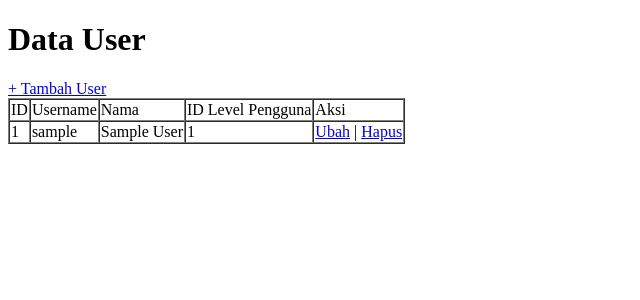
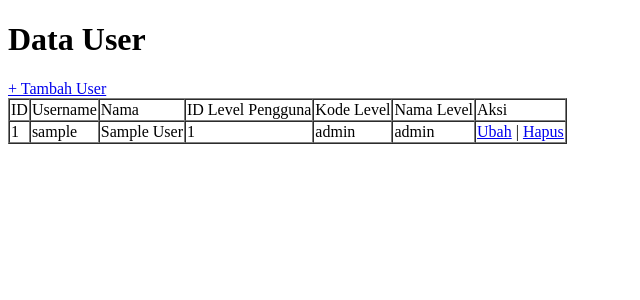
Before and after one commit to MuhammadTaufiqAbdusSalam/PWL_POS, a Laravel app: page /user in a window 1280 px wide. Shown: the top 300 px of the page, without its empty margins (0-640 px from the left). Run offline with Laravel 10, Linux system fonts and the light colour scheme; tables that the repository leaves empty hold one stand-in row (values such as "Sample post").

Commit message:
upload js 4 prak 2.7

```diff
--- a/app/Http/Controllers/UserController.php
+++ b/app/Http/Controllers/UserController.php
@@ -11,57 +11,57 @@ use Illuminate\Http\Request;
 use App\Models\UserModel;
 class UserController extends Controller
 {
-    public function index()
-    {
-        //$row = DB::update('update m_user set user_id = ?, level_id = ? where username = ?', [4, 4, 'customer-1']);
-        //return 'Update data berhasil. Jumlah data yang diupdate: ' . $row . ' baris';
+    // public function index()
+    // {
+    //     //$row = DB::update('update m_user set user_id = ?, level_id = ? where username = ?', [4, 4, 'customer-1']);
+    //     //return 'Update data berhasil. Jumlah data yang diupdate: ' . $row . ' baris';
 
-        // $data =[
-        //     //'username'=>'customer-1',
-        //     //'nama'=>'Pelanggan pertama',
-        //     //'password'=> Hash::make('12345'),
-        //     //'level_id'=> 4
-        //     'level_id' => 2,
-        //     'username' => 'Manager_tiga',
-        //     'nama' => 'Manager 3',A
-        //     'password' => Hash::make('12345'),
-        // ];
-        // UserModel::create($data);
+    //     // $data =[
+    //     //     //'username'=>'customer-1',
+    //     //     //'nama'=>'Pelanggan pertama',
+    //     //     //'password'=> Hash::make('12345'),
+    //     //     //'level_id'=> 4
+    //     //     'level_id' => 2,
+    //     //     'username' => 'Manager_tiga',
+    //     //     'nama' => 'Manager 3',A
+    //     //     'password' => Hash::make('12345'),
+    //     // ];
+    //     // UserModel::create($data);
 
-    //    UserModel::where('username','customer-1')->update($data);
-    // Mencoba akses model UserModel
-    // $user = UserModel::create(
-    //     [
-    //         'username' => 'manager11',
-    //         'nama' => 'Manager11',
-    //         'password' => Hash::make('12345'),
-    //         'level_id' => 2
-    //     ]
-    // );
+    // //    UserModel::where('username','customer-1')->update($data);
+    // // Mencoba akses model UserModel
+    // // $user = UserModel::create(
+    // //     [
+    // //         'username' => 'manager11',
+    // //         'nama' => 'Manager11',
+    // //         'password' => Hash::make('12345'),
+    // //         'level_id' => 2
+    // //     ]
+    // // );
 
-    // $user->username = 'manager12';
-    // $user->isDirty();
-    // $user->isDirty('username');
-    // $user->isDirty('nama');
-    // $user->isDirty(['nama', 'username']);
+    // // $user->username = 'manager12';
+    // // $user->isDirty();
+    // // $user->isDirty('username');
+    // // $user->isDirty('nama');
+    // // $user->isDirty(['nama', 'username']);
 
-    // $user->isClean();
-    // $user->isClean('username');
-    // $user->isClean('nama');
-    // $user->isClean(['nama', 'username']);
+    // // $user->isClean();
+    // // $user->isClean('username');
+    // // $user->isClean('nama');
+    // // $user->isClean(['nama', 'username']);
 
-    // $user->save();
-    // $user->wasChanged();
-    // $user->wasChanged('username');
-    // $user->wasChanged(['username', 'level_id']);
-    // $user->wasChanged('nama');
-    // dd($user->wasChanged(['nama', 'username']));
-    // $user->isDirty();
-    // $user->isClean();
-    // dd($user-> isDirty());
-    $user = UserModel::all();
-    return view('user', ['data' => $user]);
-    }
+    // // $user->save();
+    // // $user->wasChanged();
+    // // $user->wasChanged('username');
+    // // $user->wasChanged(['username', 'level_id']);
+    // // $user->wasChanged('nama');
+    // // dd($user->wasChanged(['nama', 'username']));
+    // // $user->isDirty();
+    // // $user->isClean();
+    // // dd($user-> isDirty());
+    // $user = UserModel::all();
+    // return view('user', ['data' => $user]);
+    // }
     public function tambah()
     {
         return view('User_tambah');
@@ -96,4 +96,9 @@ class UserController extends Controller
         $user->delete();
         return redirect('/user');
     }
+    public function index()
+    {
+        $user = UserModel::with('level')->get();
+        return view('user', ['data' => $user]);
+    }
 }
--- /dev/null
+++ b/app/Models/LevelModel.php
@@ -0,0 +1,15 @@
+<?php
+
+namespace App\Models;
+
+use Illuminate\Database\Eloquent\Factories\HasFactory;
+use Illuminate\Database\Eloquent\Model;
+
+class LevelModel extends Model
+{
+    use HasFactory;
+
+    protected $table = 'm_level';
+    protected $primaryKey = 'level_id';
+    protected $fillable = ['level_kode', 'level_nama'];
+}
--- a/app/Models/UserModel.php
+++ b/app/Models/UserModel.php
@@ -4,6 +4,7 @@ namespace App\Models;
 
 use Illuminate\Database\Eloquent\Factories\HasFactory;
 use Illuminate\Database\Eloquent\Model;
+use Illuminate\Database\Eloquent\Relations\BelongsTo;
 
 class UserModel extends Model
 {
@@ -13,4 +14,8 @@ class UserModel extends Model
     protected $primaryKey = 'user_id'; // Mendifinisikan primary key dari tabel yang digunakan
 
     protected $fillable = ['password', 'level_id', 'username', 'nama'];
+
+    public function level(): BelongsTo {
+        return $this->belongsTo(LevelModel::class, 'level_id', 'level_id');
+    }
 }
--- a/resources/views/user.blade.php
+++ b/resources/views/user.blade.php
@@ -16,6 +16,8 @@
                 <td>Username</td>
                 <td>Nama</td>
                 <td>ID Level Pengguna</td>
+                <td>Kode Level</td>
+                <td>Nama Level</td>
                 <td>Aksi</td>
             </tr>
             @foreach ($data as $d)
@@ -28,6 +30,8 @@
                     <td>{{ $d->username }}</td>
                     <td>{{ $d->nama }}</td>
                     <td>{{ $d->level_id }}</td>
+                    <td>{{ $d->level->level_kode }}</td>
+                    <td>{{ $d->level->level_nama }}</td>
                     <td><a href="{{ url('/user/ubah/' . $d->user_id) }}">Ubah</a> | <a href="{{ url('/user/hapus/' . $d->user_id) }}">Hapus</a></td>
                 </tr>
                 @endforeach
```
